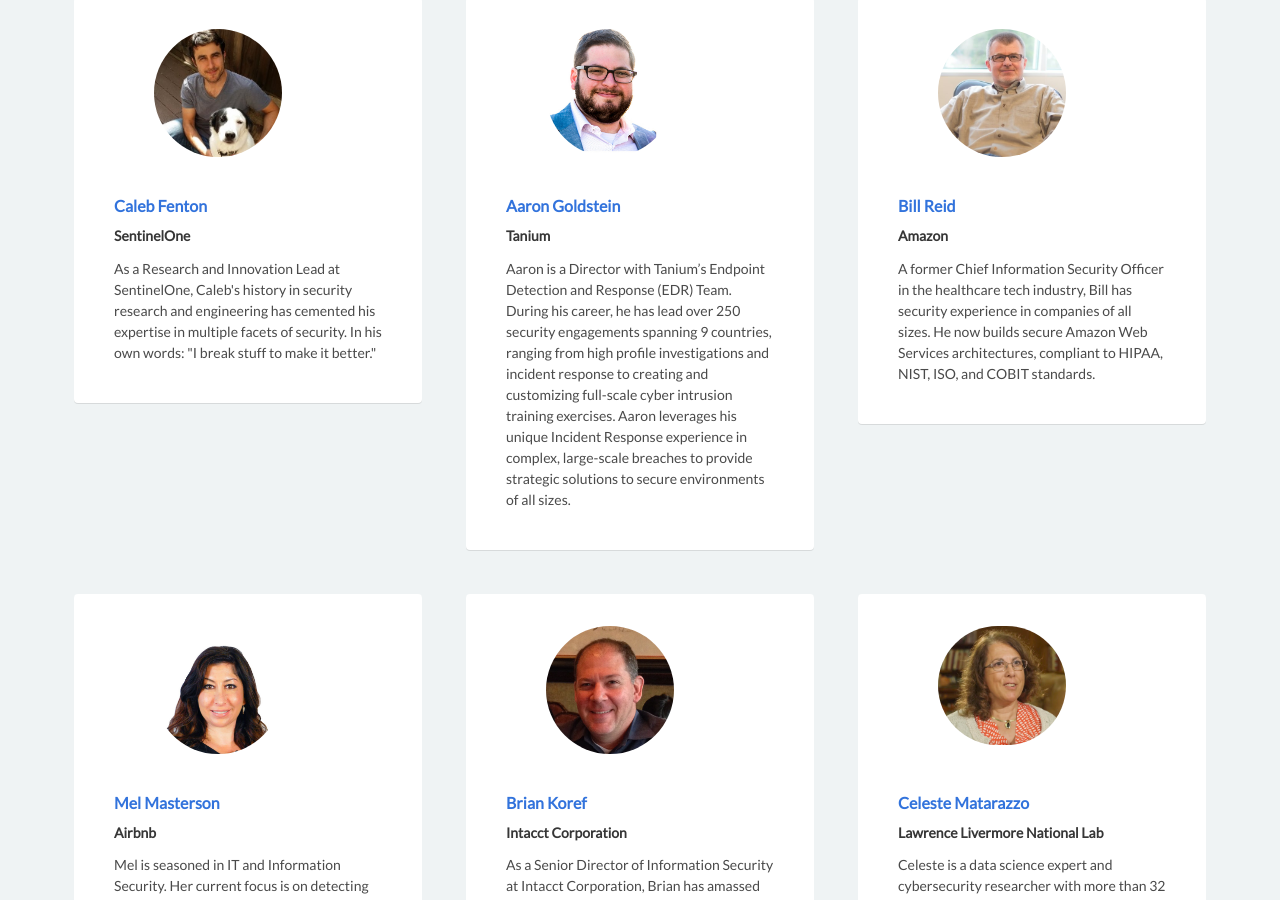
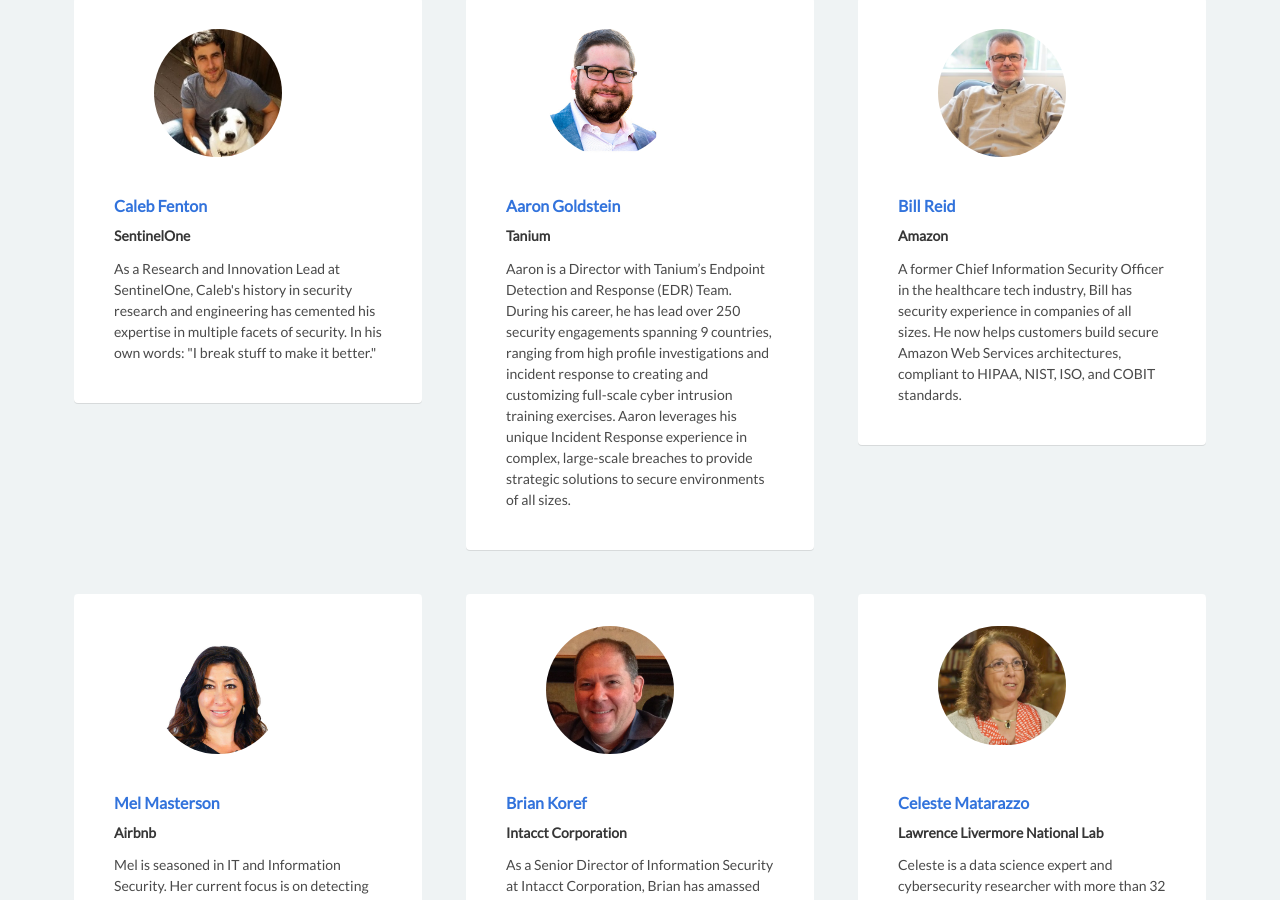
Before and after one commit to cyberdefendersprogram/www-homepage, a Jekyll site: the page built from advisors.html, in a window 1280 px wide and 900 px high, scrolled down 778 px. Built offline with Jekyll 4.4.1, drawn with Linux system fonts in a browser that asks for light colours; nearby versions of some CDN libraries.

Commit message:
Updated Bill's info

```diff
--- a/_data/advisors.yml
+++ b/_data/advisors.yml
@@ -9,11 +9,12 @@
   companyname: Tanium
   link: "https://www.linkedin.com/in/aarongoldstein/"
   description: "Aaron is a Director with Tanium’s Endpoint Detection and Response (EDR) Team. During his career, he has lead over 250 security engagements spanning 9 countries, ranging from high profile investigations and incident response to creating and customizing full-scale cyber intrusion training exercises. Aaron leverages his unique Incident Response experience in complex, large-scale breaches to provide strategic solutions to secure environments of all sizes."
+
 - name: "Bill Reid"
   image: "assets/images/advisory-board/bill.jpeg"
   companyname: Amazon
   link: "https://www.linkedin.com/in/bill-reid-46208a1/"
-  description: "A former Chief Information Security Officer in the healthcare tech industry, Bill has security experience in companies of all sizes. He now builds secure Amazon Web Services architectures, compliant to HIPAA, NIST, ISO, and COBIT standards."
+  description: "A former Chief Information Security Officer in the healthcare tech industry, Bill has security experience in companies of all sizes. He now helps customers build secure Amazon Web Services architectures, compliant to HIPAA, NIST, ISO, and COBIT standards."
 
 - name: "Mel Masterson"
   image: "assets/images/advisory-board/mel.jpeg"
```
